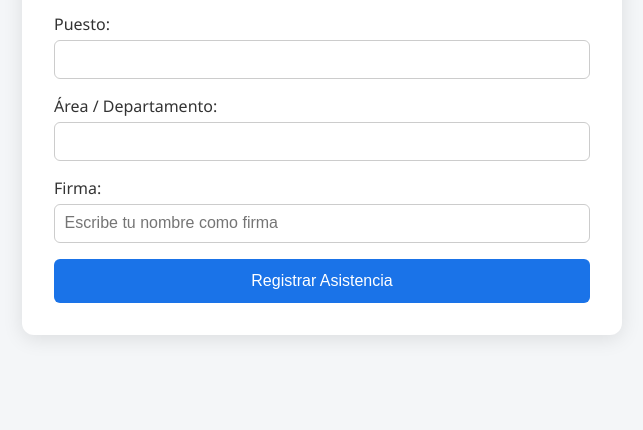
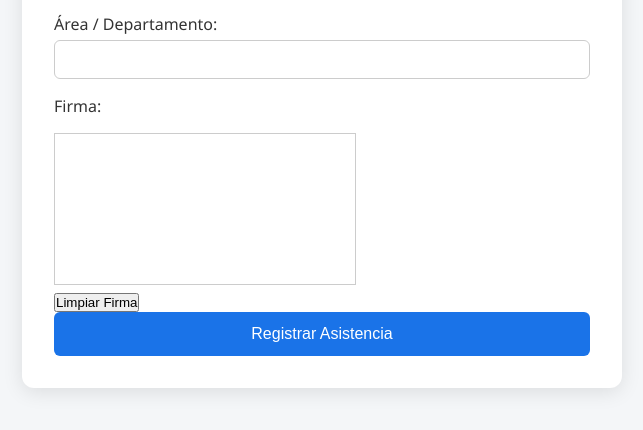
Before and after one commit to FormsAA/Asistencias, a plain HTML site: page asistencia.html in a window 1280 px wide. Shown: the part 200-630 px from the top of the page, without its empty margins (318-961 px from the left). Drawn offline with Linux system fonts and the light colour scheme.

Commit message:
Update asistencia.html

```diff
--- a/asistencia.html
+++ b/asistencia.html
@@ -5,6 +5,11 @@
   <meta name="viewport" content="width=device-width, initial-scale=1.0">
   <title>Lista de Asistencia</title>
   <link rel="stylesheet" href="./styles.css">
+  <style>
+    #firmaCanvas {
+      cursor: crosshair;
+    }
+  </style>
 </head>
 <body>
   <main>
@@ -16,19 +21,16 @@
         <input type="text" id="nombre" required>
       </label>
 
-      <label>Puesto:
-        <input type="text" id="puesto" required>
-      </label>
-
       <label>Área / Departamento:
         <input type="text" id="area" required>
       </label>
 
-      <label>Firma:
-        <input type="text" id="firma" required placeholder="Escribe tu nombre como firma">
-      </label>
+      <label for="firmaCanvas">Firma:</label>
+      <canvas id="firmaCanvas" width="300" height="150" style="border:1px solid #ccc;"></canvas><br>
+      <button type="button" id="limpiarFirma">Limpiar Firma</button>
+      <input type="hidden" id="firmaDataURL" name="firma">
 
-      <button type="submit">Registrar Asistencia</button>
+      <button type="submit" id="registrarBtn">Registrar Asistencia</button>
     </form>
   </main>
   <script src="./registro.js"></script>
```
